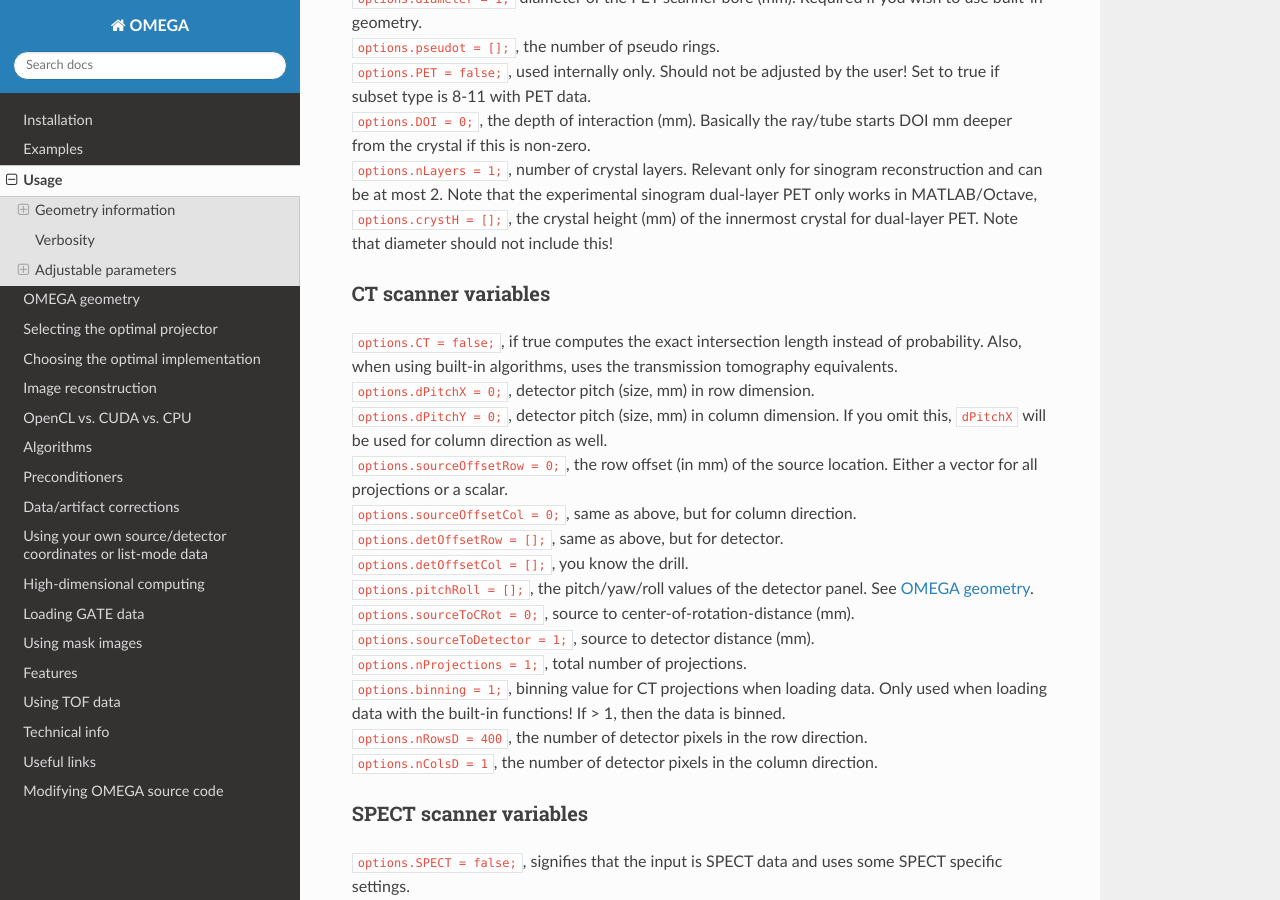
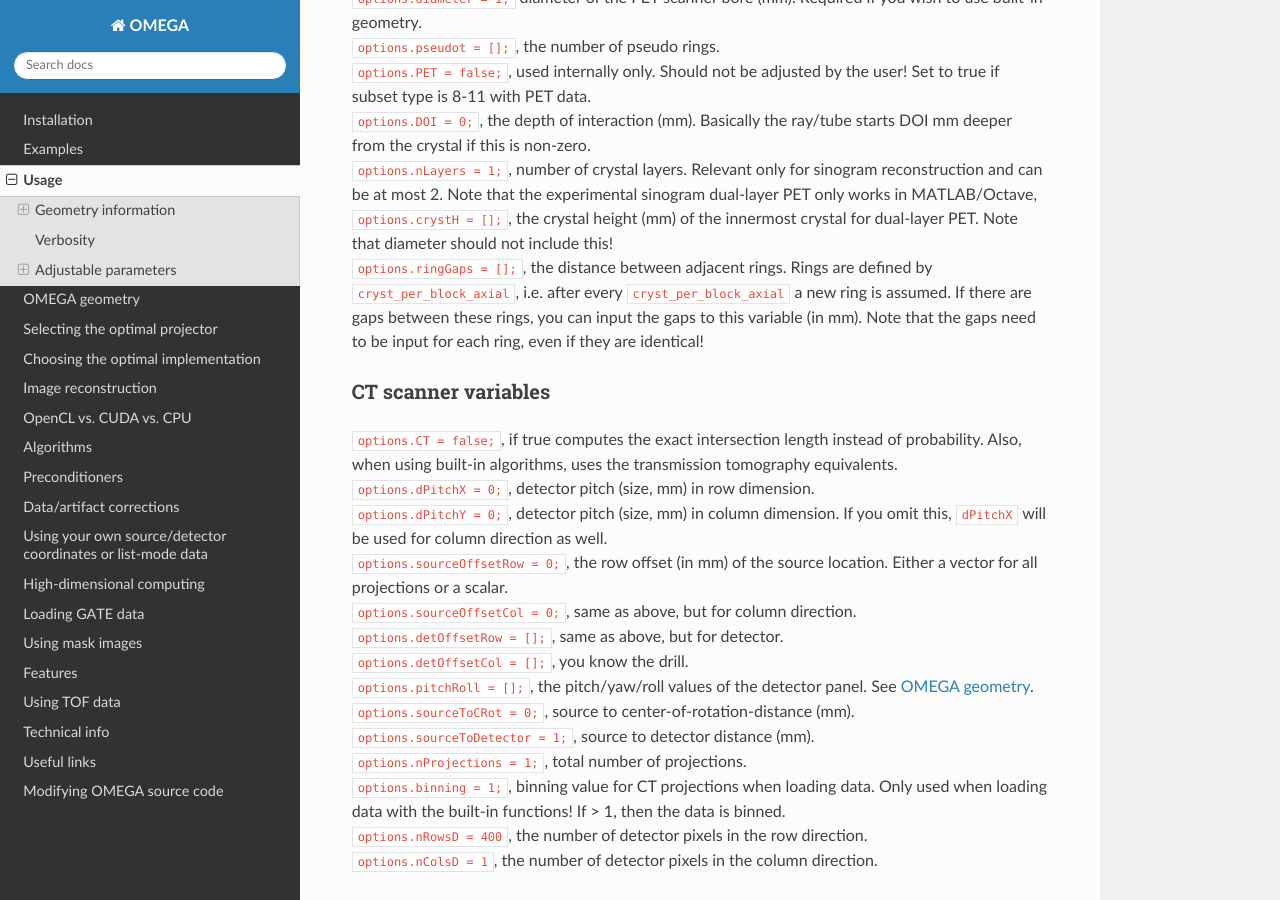
Before and after one commit to villekf/OMEGA-doc, a Sphinx documentation site: the page built from docs/source/usage.rst, in a window 1280 px wide and 900 px high, scrolled down 5379 px. Built offline with Sphinx 7.4.7 and the Read the Docs theme 3.1.0, drawn with Linux system fonts in a browser that asks for light colours; some of the changed text lies outside the part shown.

Commit message:
Update usage.rst

```diff
--- a/docs/source/usage.rst
+++ b/docs/source/usage.rst
@@ -128,6 +128,7 @@
 | ``options.DOI = 0;``, the depth of interaction (mm). Basically the ray/tube starts DOI mm deeper from the crystal if this is non-zero.
 | ``options.nLayers = 1;``, number of crystal layers. Relevant only for sinogram reconstruction and can be at most 2. Note that the experimental sinogram dual-layer PET only works in MATLAB/Octave,
 | ``options.crystH = [];``, the crystal height (mm) of the innermost crystal for dual-layer PET. Note that diameter should not include this!
+| ``options.ringGaps = [];``, the distance between adjacent rings. Rings are defined by ``cryst_per_block_axial``, i.e. after every ``cryst_per_block_axial`` a new ring is assumed. If there are gaps between these rings, you can input the gaps to this variable (in mm). Note that the gaps need to be input for each ring, even if they are identical!
 
 CT scanner variables
 ^^^^^^^^^^^^^^^^^^^^
@@ -251,6 +252,8 @@
 | ``options.attenuation_correction = false;``, if true, applies attenuation correction. Attenuation data must be present in ``vaimennus`` or input as a file into ``options.attenuation_datafile``. Note that the attenuation image, or sinogram, has to be equal to the ones used in the reconstruction! You also need to scale it for the energy used.
 | ``options.attenuation_datafile = '';``, the path to the optional attenuation file, such as a mat-file or MetaImage file. Use the header for MetaImage or Interfile.
 | ``options.rotateAttImage = 0;``, rotates the attenuation image with N * options.rotateAttImage degrees.
+| ``options.flipAttImageXY = false;``, flips the attenuation image in the transaxial direction before applying it.
+| ``options.flipAttImageZ = false;``, flips the attenuation image in the axial direction before applying it.
 | ``options.vaimennus = [];``, you can also manually input the attenuation data to here.
 | ``options.CT_attenuation = true;``, by default, it is assumed that the attenuation data is an attenuation image, such as one derived from CT. However, if this is false, the attenuation data is assumed to be attenuation sinogram instead.
 | ``options.SinM = [];``, if the measurement data is not automatically loaded (such as when using GATE data created by OMEGA), you can input the measurement data into this.
```
